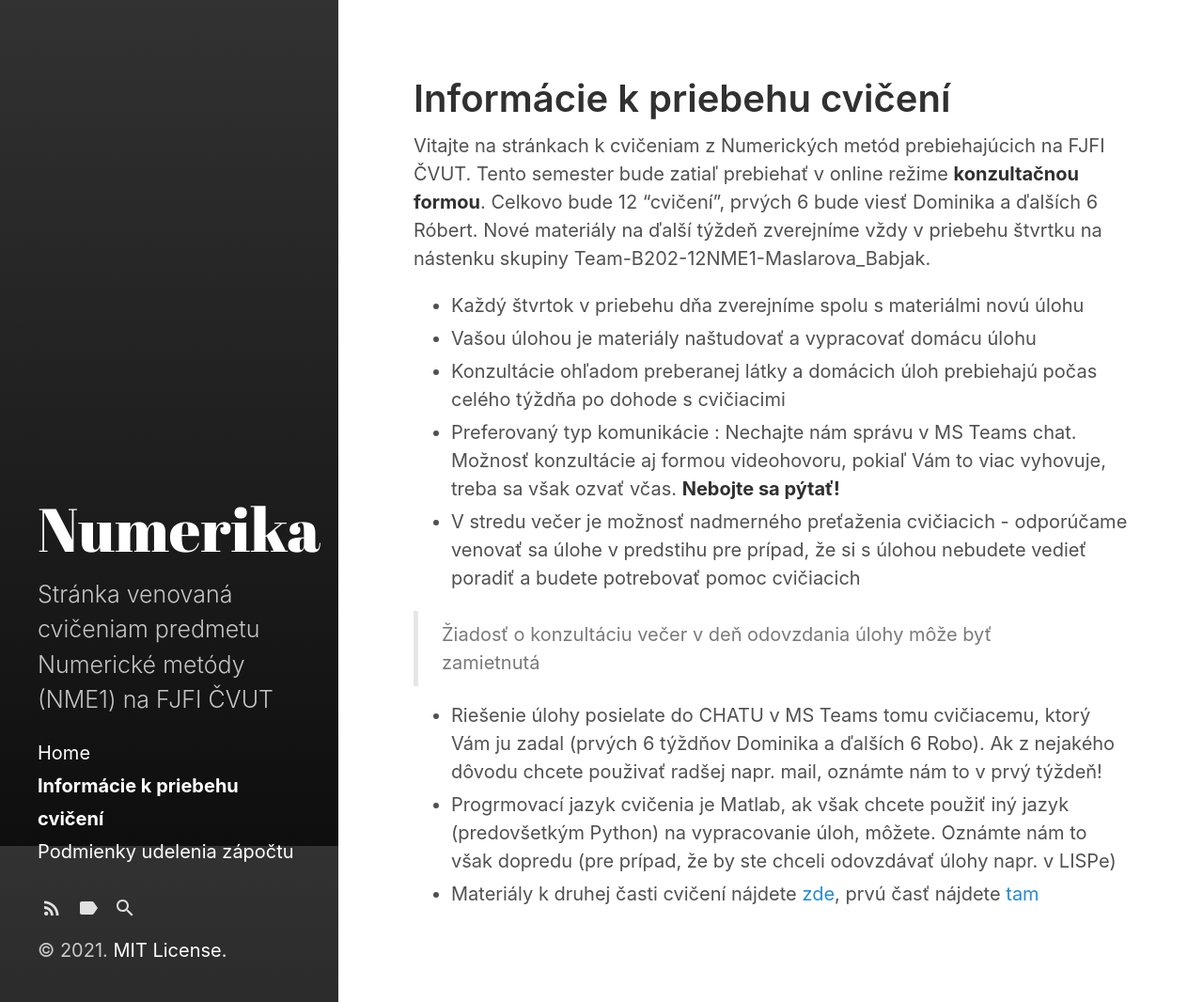
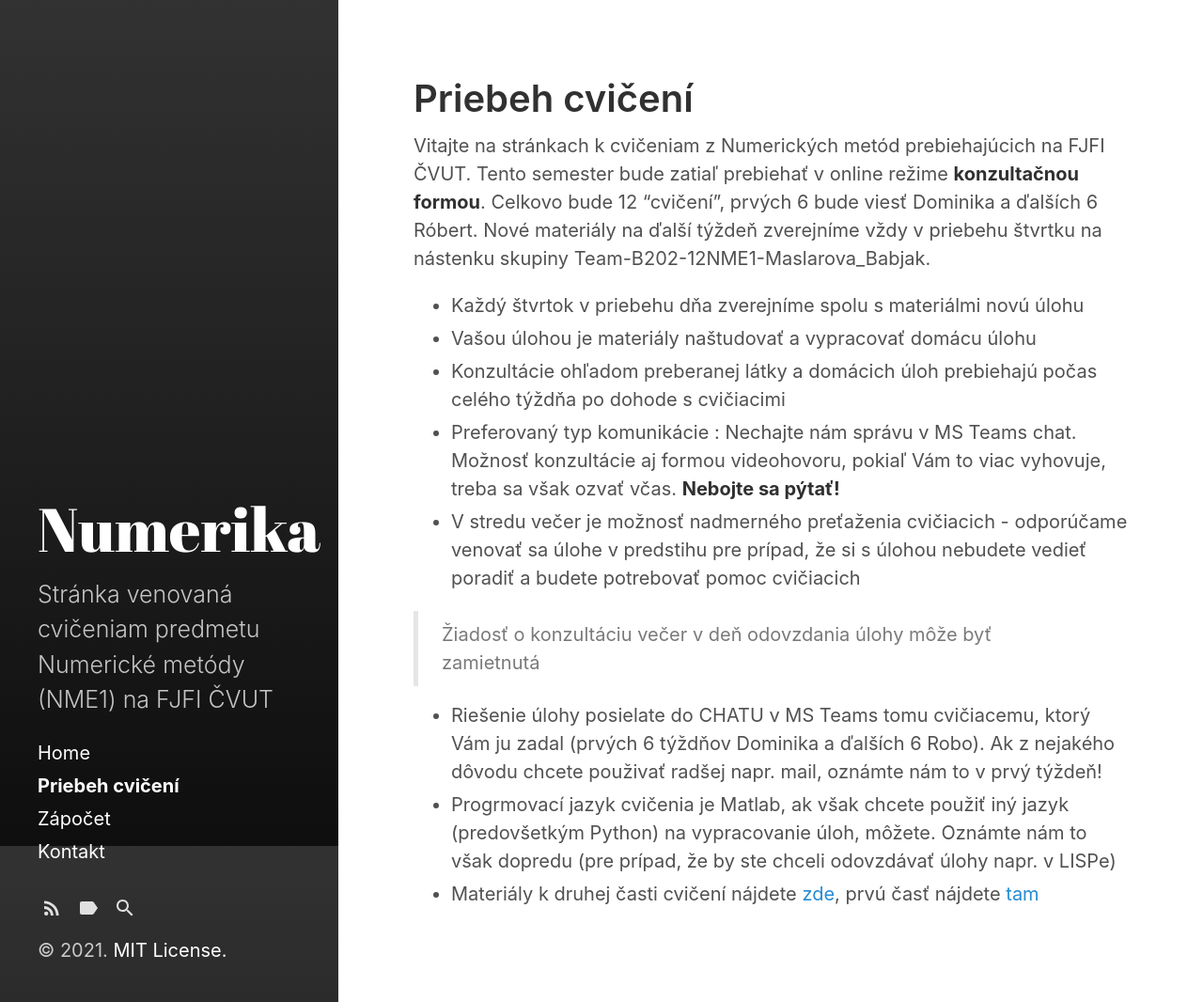
Before and after one commit to babjarob/babjarob-babjarob.github.io, a Jekyll site: the page built from info.md, in a window 1280 px wide and 1066 px high. Shown: the whole window at 94% size. Built offline with Jekyll 4.4.1, drawn with Linux system fonts in a browser that asks for light colours.

Commit message:
minor changes

```diff
--- a/info.md
+++ b/info.md
@@ -1,7 +1,8 @@
 ---
 layout: page
-title: Informácie k priebehu cvičení
+title: Priebeh cvičení
 sidebar_link: true
+sidebar_sort_order: 2
 ---
 
 Vitajte na stránkach k cvičeniam z Numerických metód prebiehajúcich na FJFI ČVUT. Tento
--- a/zapocet.md
+++ b/zapocet.md
@@ -1,6 +1,6 @@
 ---
 layout: page
-title: Podmienky udelenia zápočtu
+title: Zápočet
 sidebar_link: true
 sidebar_sort_order: 3
 ---
```
Also changed, not shown: about.md (+1 -1 lines).
